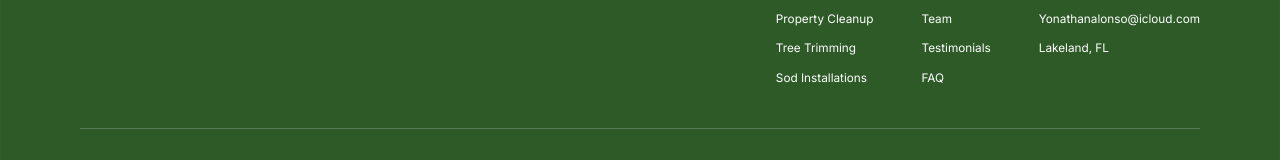
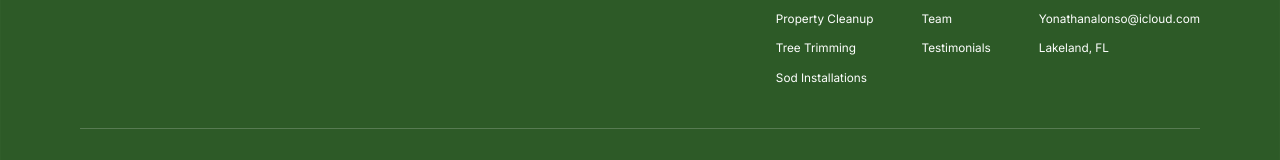
Before and after one commit to dmytro-webild/cb377349-6e33-4c02-8d83-3684adc96506, a React (Vite) app: page / in a window 1280 px wide. Shown: the part 6404-6564 px from the top of the page. Built offline with nearby package versions, Linux system fonts and the light colour scheme; a web font is replaced by a local one.

Commit message:
Bob AI: Removed FAQ link from site footer

```diff
--- a/src/components/Layout.tsx
+++ b/src/components/Layout.tsx
@@ -40,7 +40,6 @@ export default function Layout() {
                       { label: "About", href: "#about" },
                       { label: "Team", href: "#team" },
                       { label: "Testimonials", href: "#testimonials" },
-                      { label: "FAQ", href: "#faq" },
                     ],
                   },
                   {
```
